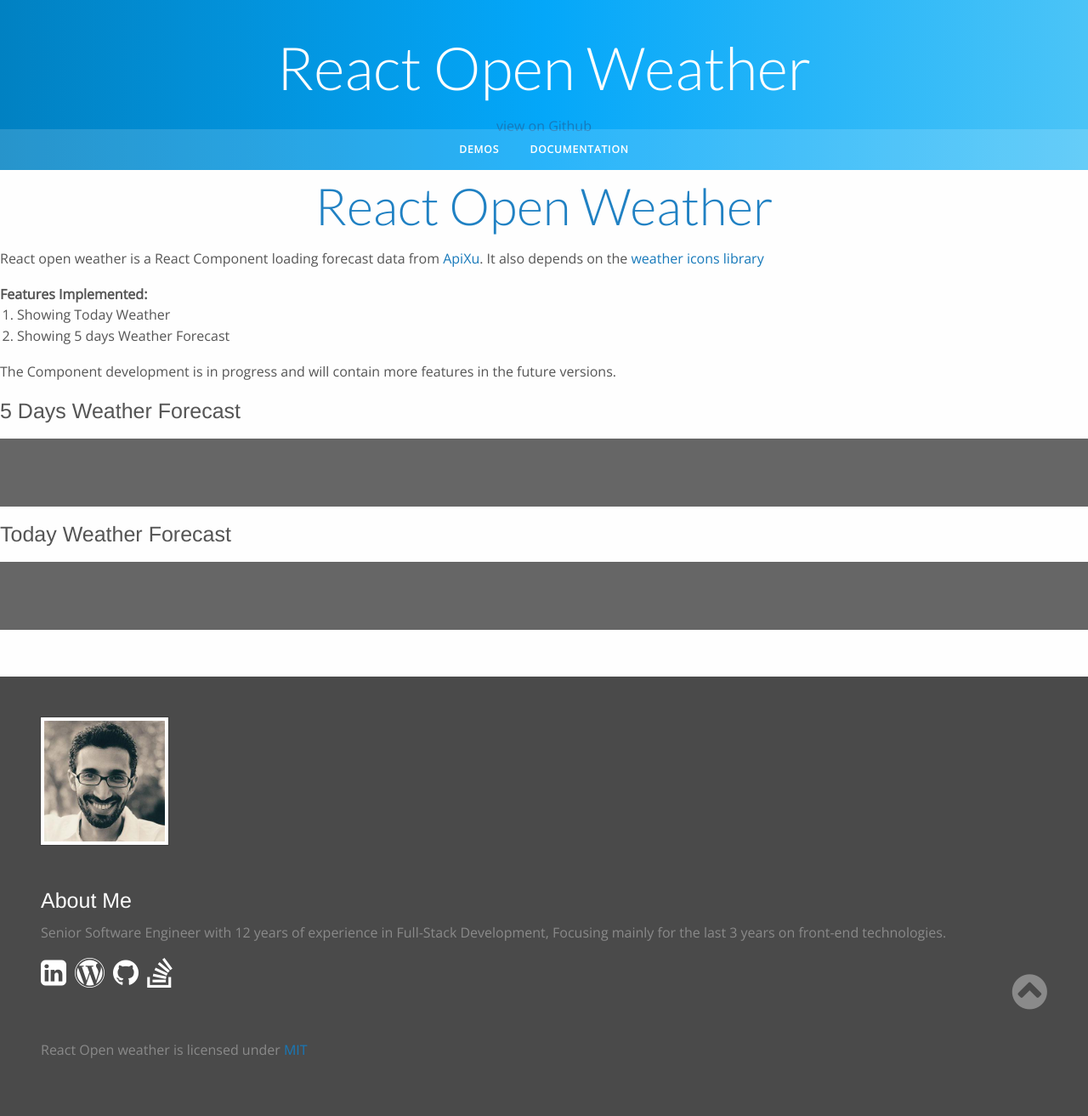
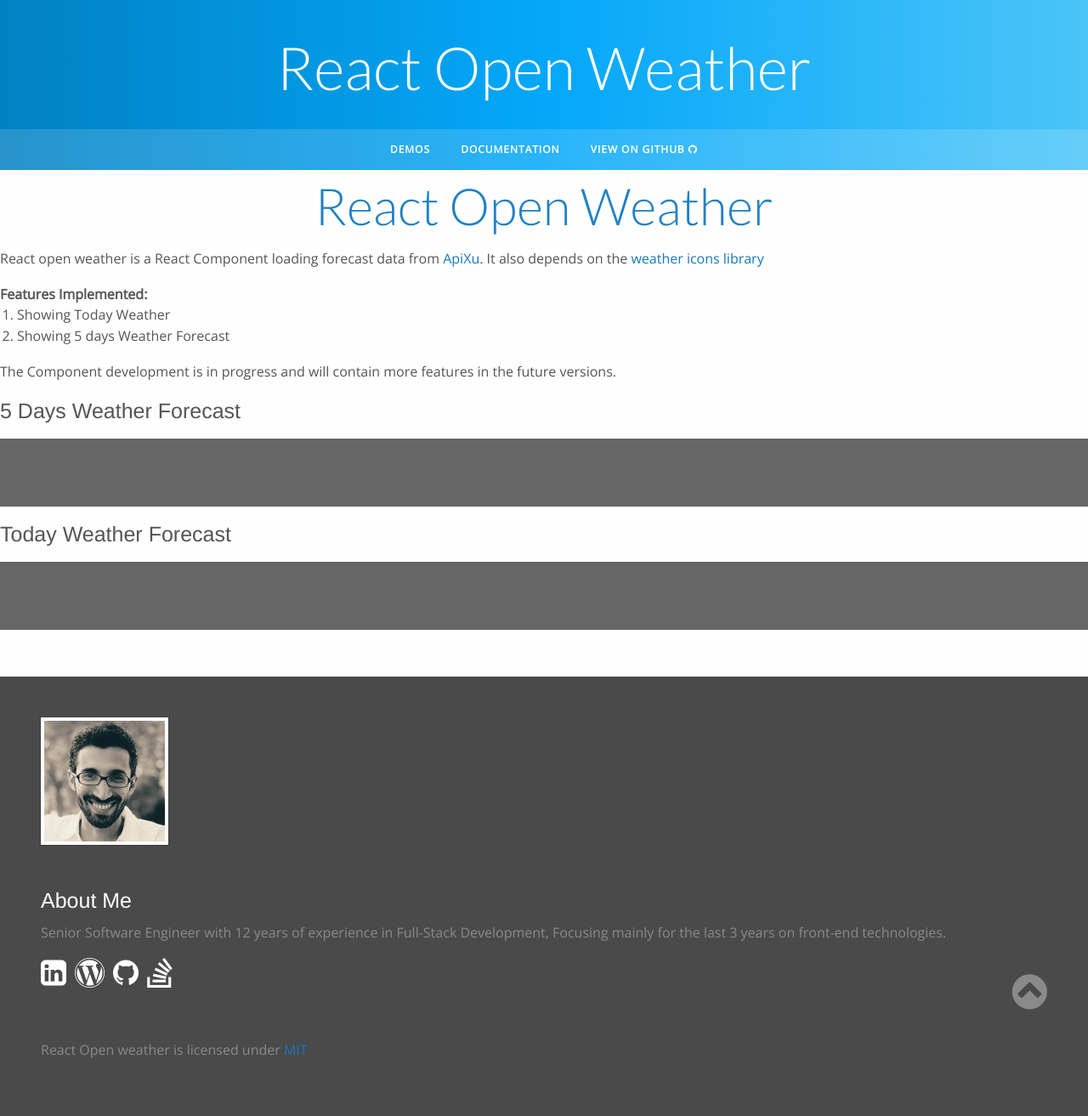
Before and after one commit to farahat80/react-open-weather, a Jekyll site: the page built from docs/index.html, in a window 1280 px wide. Shown: the whole page at 85% size. Built offline with Jekyll 4.4.1, drawn with Linux system fonts in a browser that asks for light colours; nearby versions of some CDN libraries; a style sheet for code colours, icons or effects is not loaded.

Commit message:
Create header.html

```diff
--- a/docs/_includes/header.html
+++ b/docs/_includes/header.html
@@ -8,5 +8,6 @@
 				<li><a href="{{ page.url | prepend: site.baseurl }}">{{ page.title }}</a></li>
 			{% endif %}
     {% endfor %}
+	  <li><a href="https://github.com/farahat80/react-open-weather">view on Github <i class="fa fa-github" aria-hidden="true"></i></a></li>
   </ul>
 </header>
```
Also changed, not shown: other parts of docs/_includes/header.html (+1 -1 lines).
